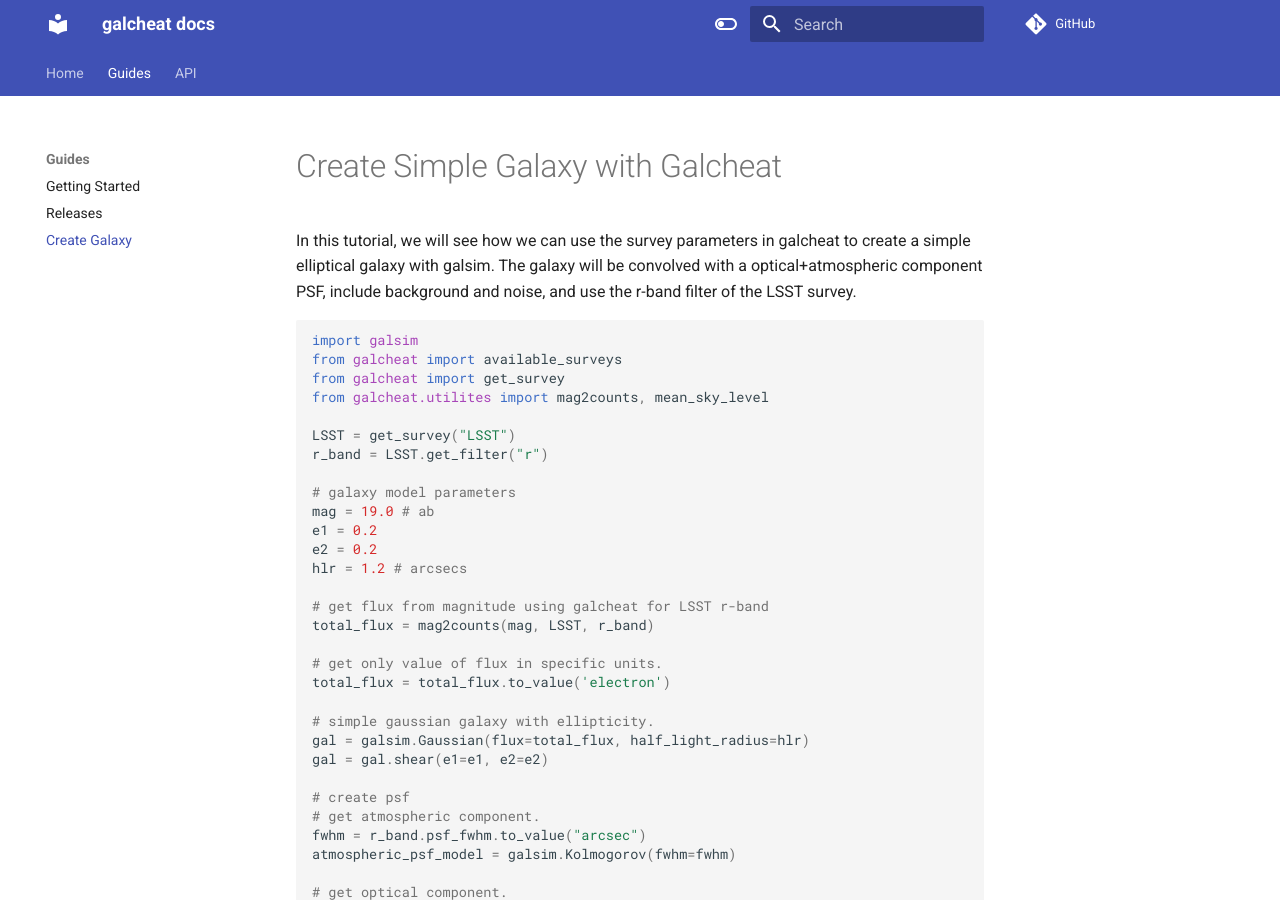
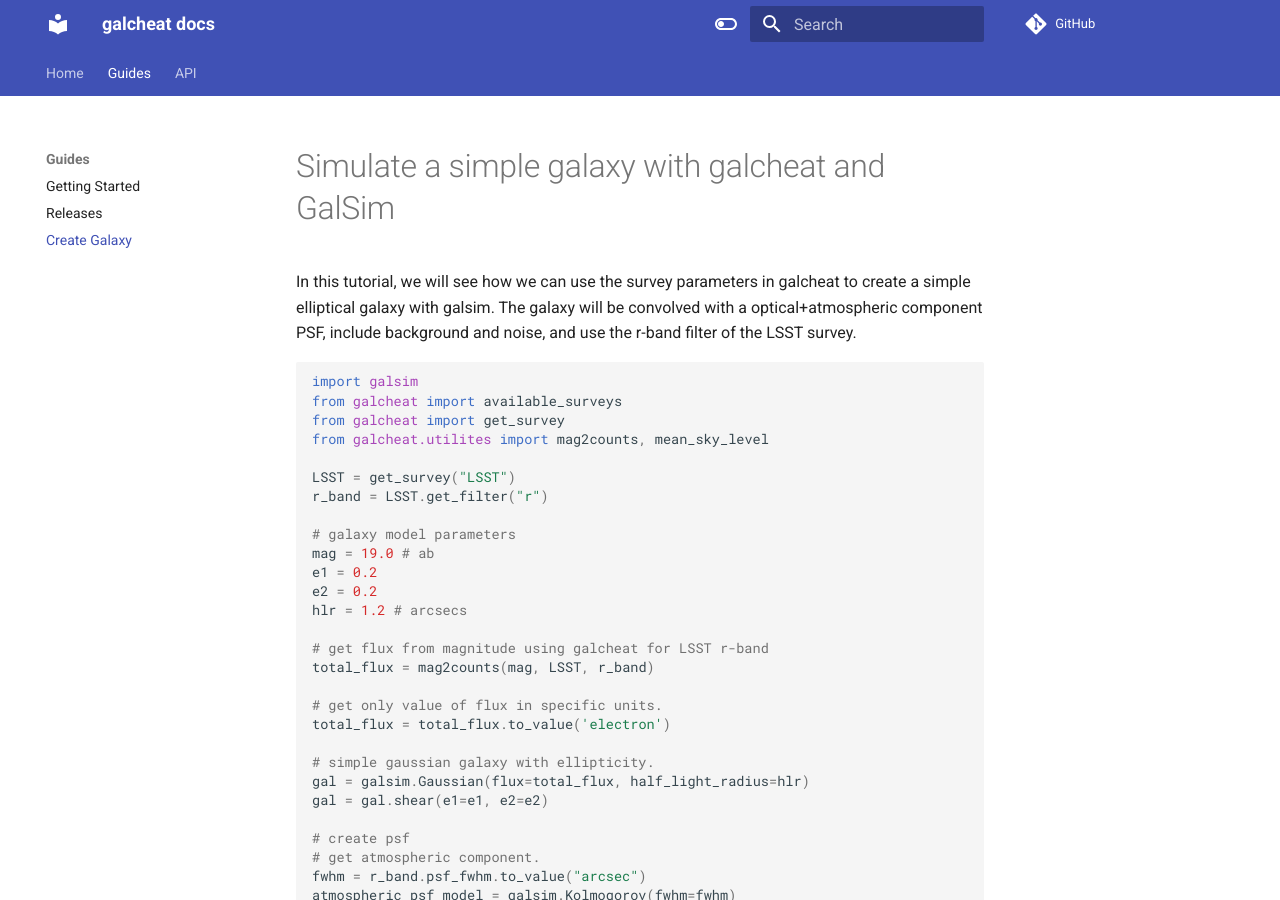
Before and after one commit to LSSTDESC/surveycodex, an MkDocs documentation site: the page built from docs/guides/create-galaxy.md, in a window 1280 px wide and 900 px high. Built offline with MkDocs 1.6.1 and Material for MkDocs 9.7.7, drawn with Linux system fonts in a browser that asks for light colours; comment, search, counter and statistics services are not loaded.

Commit message:
Update docs/guides/create-galaxy.md
Co-authored-by: Alexandre Boucaud <3065310+aboucaud@users.noreply.github.com>

```diff
--- a/docs/guides/create-galaxy.md
+++ b/docs/guides/create-galaxy.md
@@ -1,4 +1,4 @@
-# Create Simple Galaxy with Galcheat
+# Simulate a simple galaxy with galcheat and GalSim
 
 In this tutorial, we will see how we can use the survey parameters in galcheat
 to create a simple elliptical galaxy with galsim. The galaxy will be convolved with
```
